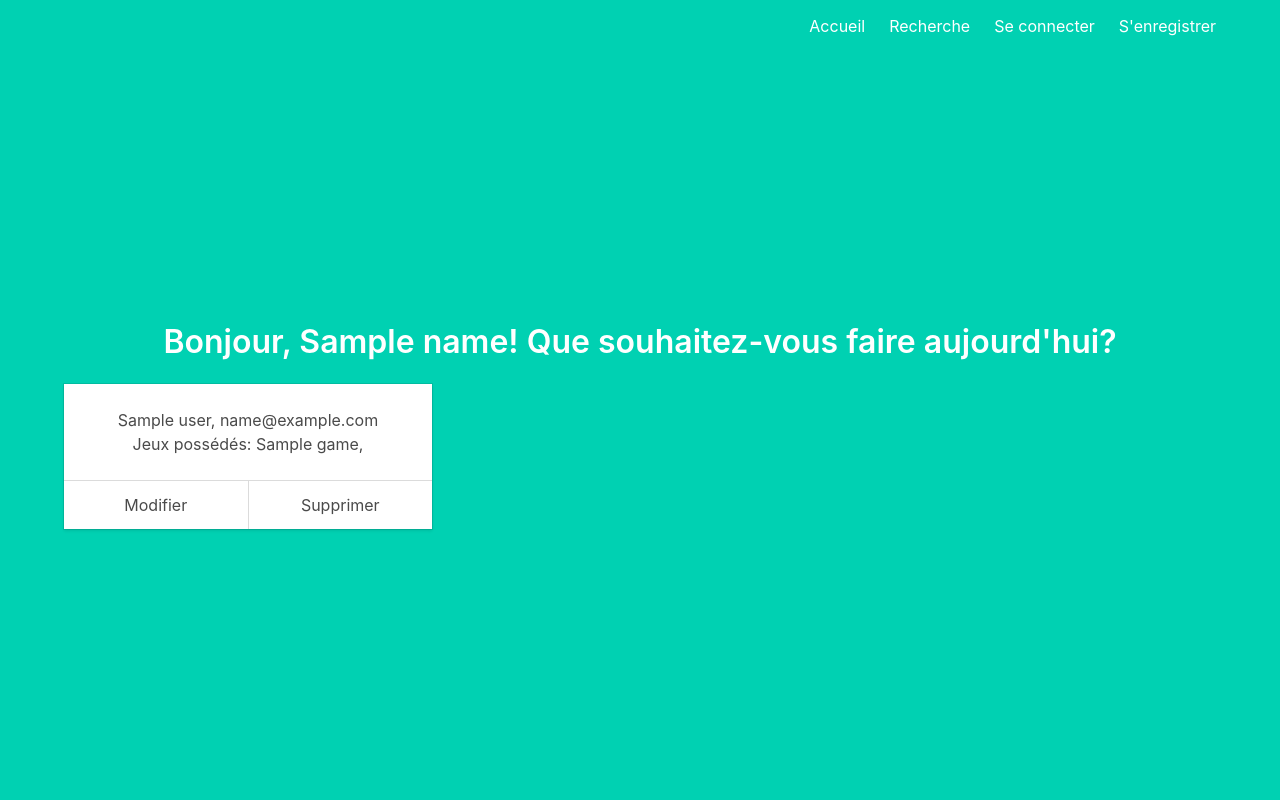
After one commit to Volnetiks/Flask-ING2, a Python web app: template templates/main_admin.html in a window 1280 px wide. The commit adds this page. Run offline with Jinja, Linux system fonts and the light colour scheme; the template is opened without the code that fills it: most values are stand-ins (such as "Sample title", 1, 10 or a date in 2020).

Commit message:
Implemented first page of administrative system

```diff
--- a/__init__.py
+++ b/__init__.py
@@ -25,7 +25,7 @@ def create_app():
         db.execute("SELECT * FROM users WHERE id = %s;", (user_id,))
         user_data = db.fetchone()
 
-        user = User(user_data[0], user_data[1], user_data[2], user_data[3], [])
+        user = User(user_data[0], user_data[1], user_data[2], user_data[3], [], user_data[4])
 
         db.execute("SELECT * FROM games WHERE user_id = %s;", (user_id,))
         for gameData in db:
@@ -39,4 +39,7 @@ def create_app():
     from .main import main as main_blueprint
     app.register_blueprint(main_blueprint)
 
+    from .admin import admin as admin_blueprint
+    app.register_blueprint(admin_blueprint)
+
     return app
--- a/auth.py
+++ b/auth.py
@@ -25,7 +25,7 @@ def login_post():
     db.execute("SELECT * FROM users WHERE email = %s;", (email,))
 
     user_data = db.fetchone()
-    user = User(user_data[0], user_data[1], user_data[2], user_data[3])
+    user = User(user_data[0], user_data[1], user_data[2], user_data[3], [], user_data[4])
 
     if not user or not check_password_hash(user.password, password):
         flash("Verifier vos identifiants.")
--- a/models/user.py
+++ b/models/user.py
@@ -6,10 +6,12 @@ class User(UserMixin):
     password = ""
     name = ""
     games = []
+    admin = False
 
-    def __init__(self, id, email, name, password, games = []) -> None:
+    def __init__(self, id, email, name, password, games = [], admin=False) -> None:
         self.id = id
         self.email = email
         self.password = password
         self.name = name
         self.games = games
+        self.admin = admin
--- a/templates/base.html
+++ b/templates/base.html
@@ -28,6 +28,12 @@
                                 Profile
                             </a>
 
+                            {% if current_user.admin %}
+                            <a href="{{ url_for('admin.main') }}" class="navbar-item">
+                                Administration
+                            </a>
+                            {% endif %}
+
                             <a href="{{ url_for('auth.logout') }}" class="navbar-item">
                                 Se déconnecter
                             </a>
--- /dev/null
+++ b/templates/main_admin.html
@@ -0,0 +1,27 @@
+{% extends "base.html" %}
+
+{% block content %}
+<h1 class="title">
+  Bonjour, {{ name }}!
+  Que souhaitez-vous faire aujourd'hui?
+</h1>
+<div id="app" class="row columns is-multiline">
+  {% for user in users %}
+  <div class="is-4 column">
+    <div class="card">
+      <div class="card-content">
+        <div class="content">
+          {{ user.name }}, {{ user.email }}
+          <br />
+          Jeux possédés:{% for game in user.games %} {{ game.name }},{% endfor %}
+        </div>
+      </div>
+      <footer class="card-footer">
+        <a href="#" class="card-footer-item">Modifier</a>
+        <a href="#" class="card-footer-item">Supprimer</a>
+      </footer>
+    </div>
+  </div>
+  {% endfor %}
+</div>
+{% endblock %}
```
Also changed, not shown: admin.py (added, +36 -0 lines).
